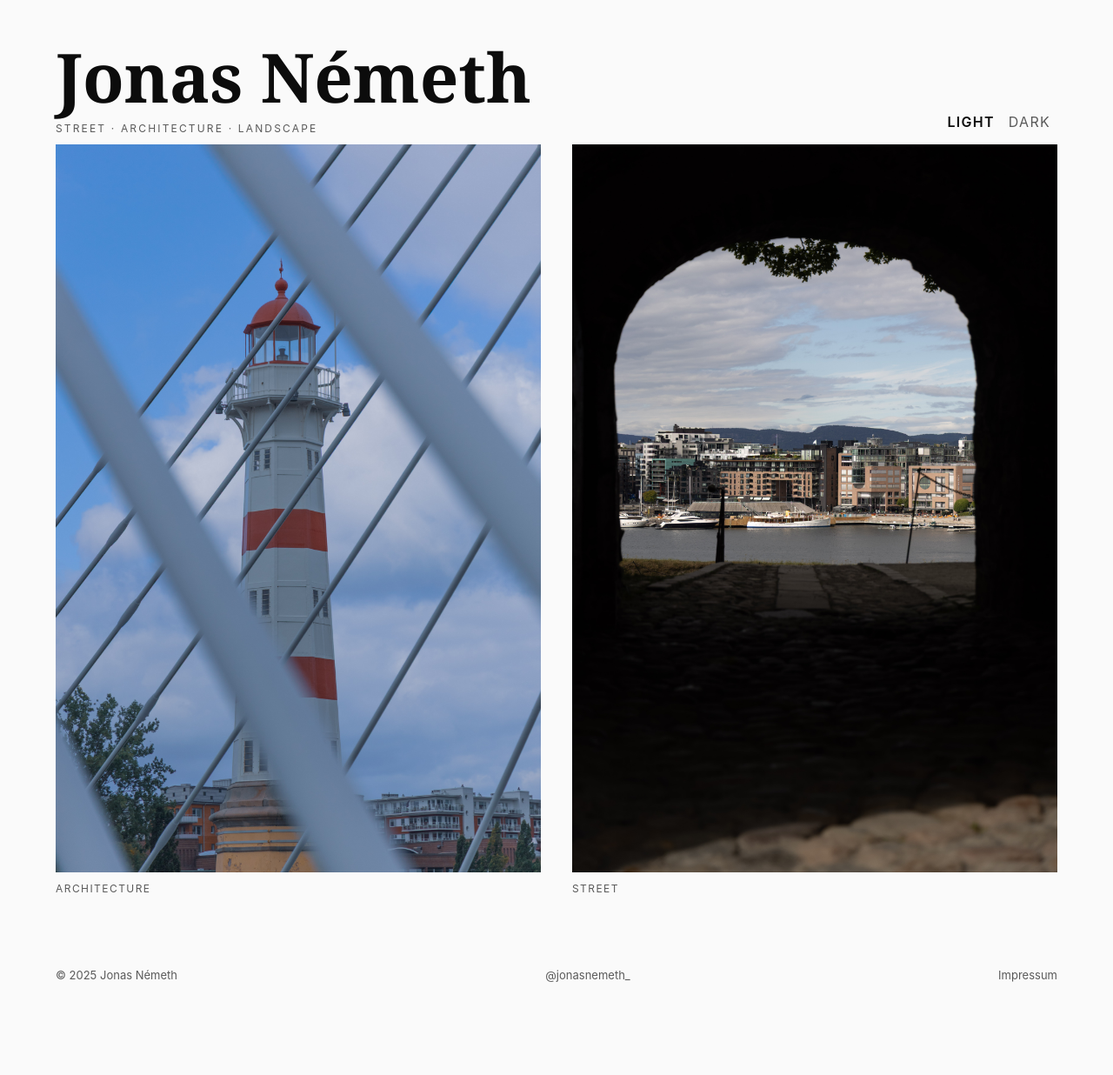
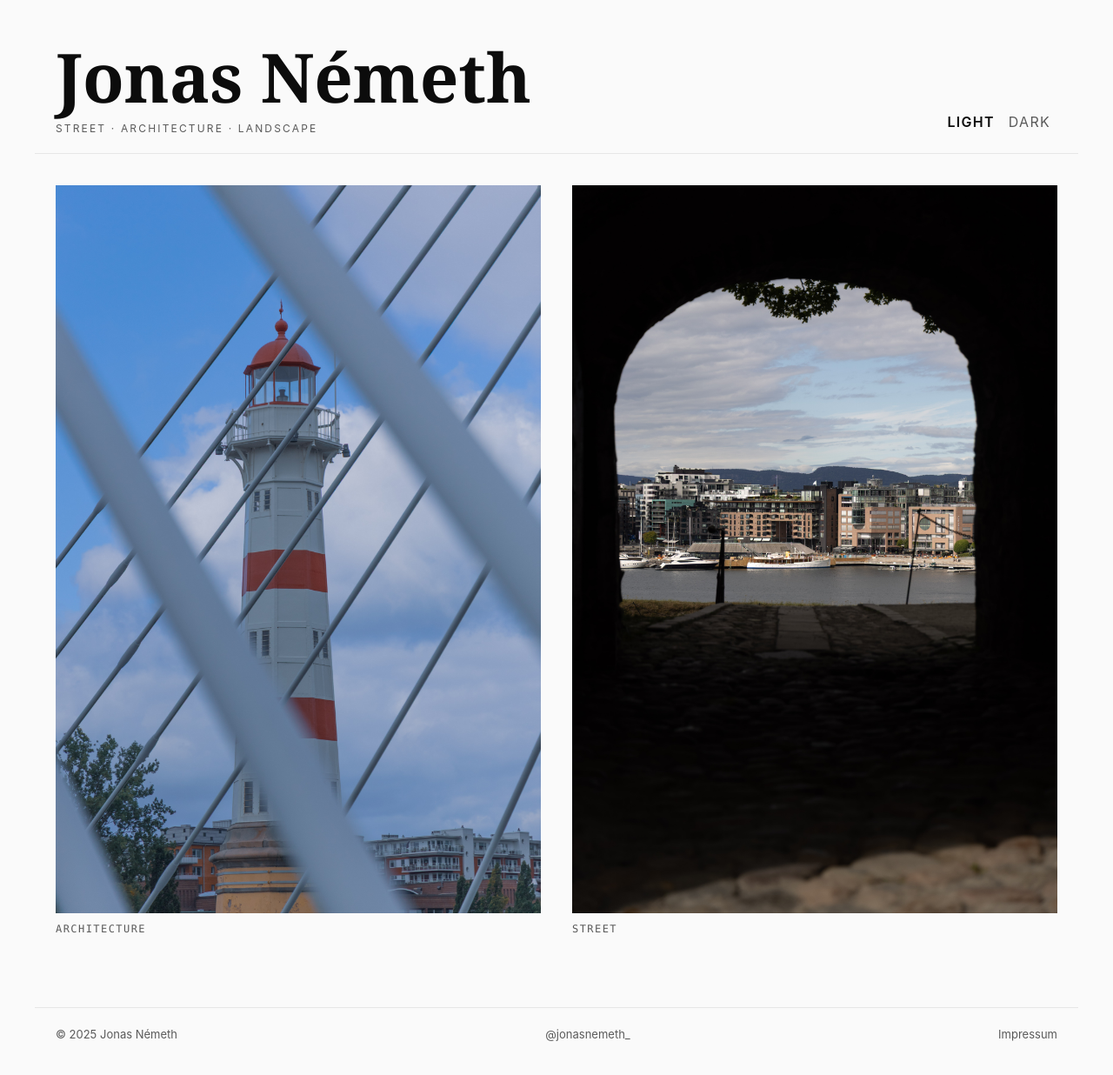
Before and after one commit to Nosperadu/photos, a React (Vite) app: page /series/1 in a window 1280 px wide. Shown: the top 1236 px of the page at 87% size. Before the commit the page ends 1192 px from the top, so only its background shows below. Built offline with nearby package versions, Linux system fonts and the light colour scheme.

Commit message:
Dynamische Galerie hinzugefügt
Dynamische Galerie hinzugefügt

```diff
--- a/src/pages/SeriesPage.jsx
+++ b/src/pages/SeriesPage.jsx
@@ -10,7 +10,26 @@ export default function SeriesPage() {
   const current = series.find((s) => s.id === id);
   const items = useMemo(() => current?.images ?? [], [current]);
 
-  // spanClasses[i] => "span-8" | "span-6" | ...
+  // =============================
+  // CONFIG: Offsets (Whitespace)
+  // =============================
+  // Global an/aus:
+  const OFFSETS_ENABLED = true;
+
+  // Definiere hier deine Versatz-Logik:
+  // - Beispiel A: jedes 3. Bild (Index 2, 5, 8, …) bekommt offset-2
+  // - Beispiel B: Dateiname enthält "-pano" => kein Offset (weil meist schon groß)
+  function offsetClassFor(i, img) {
+    if (!OFFSETS_ENABLED) return "";
+    const lower = (img?.src || "").toLowerCase();
+    if (lower.includes("-pano")) return "";        // Beispiel B: Panos ohne Offset
+    return (i % 3 === 2) ? "offset-2" : "";        // Beispiel A: jedes 3. Bild
+  }
+
+  // =============================
+  // Dynamische Spaltenbreiten
+  // =============================
+  // spanClasses[i] => "span-12" | "span-10" | "span-8" | "span-6" | "span-4"
   const [spanClasses, setSpanClasses] = useState(() =>
     Array(items.length).fill("span-6") // Startwert
   );
@@ -20,9 +39,8 @@ export default function SeriesPage() {
     const r = w / h; // aspect ratio
 
     // Heuristik für moderne Magazine:
-    // >2.2 = Panorama (Hero), >1.3 = Landscape groß,
-    // 0.85–1.3 = Normal (span-6),
-    // <0.85 = Portrait/Tall (span-4)
+    // >2.2 = Panorama (Hero), >1.6 = Landscape sehr groß,
+    // >1.3 = Landscape groß, 0.85–1.3 = Normal (span-6), <0.85 = Portrait/Tall
     const cls =
       r > 2.2 ? "span-12" :
       r > 1.6 ? "span-10" :
@@ -36,7 +54,9 @@ export default function SeriesPage() {
     });
   }
 
+  // =============================
   // Lightbox
+  // =============================
   const [open, setOpen] = useState(false);
   const [idx, setIdx] = useState(0);
 
@@ -57,8 +77,13 @@ export default function SeriesPage() {
         <h2 className="series-title">{current.title}</h2>
 
         <section className="grid">
-          {items.map((img, i) => (
-            <figure key={i} className={spanClasses[i]}>
+          {items.map((img, i) => {
+            const span = spanClasses[i];
+            const offset = offsetClassFor(i, img); // <<— Offsets hier einmischen
+            const classes = `${span} ${offset}`.trim();
+
+            return (
+              <figure key={i} className={classes}>
                 <img
                   src={img.src}
                   alt={img.title}
@@ -73,7 +98,8 @@ export default function SeriesPage() {
                 />
                 <figcaption>{img.title}</figcaption>
               </figure>
-          ))}
+            );
+          })}
         </section>
       </main>
       <Footer />
--- a/src/styles.css
+++ b/src/styles.css
@@ -86,7 +86,34 @@ footer{max-width:var(--maxw);margin:40px auto 60px;padding:0 24px;color:var(--mu
 .theme-toggle button:hover {
   color: var(--fg);
 }
+.mast {
+  border-bottom: 1px solid var(--hair);
+  padding-bottom: 18px;
+  margin-bottom: 36px;
+}
+footer {
+  border-top: 1px solid var(--hair);
+  padding-top: 20px;
+}
+/* Offsets für Magazin-Whitespace (nur Desktop) */
+.offset-1 { grid-column-start: 2; }
+.offset-2 { grid-column-start: 3; }
+.offset-3 { grid-column-start: 4; }
 
+/* Auf kleinen Screens Offsets neutralisieren */
+@media (max-width: 1100px){
+  .offset-1, .offset-2, .offset-3 { grid-column-start: auto; }
+}
+
+/* Monospace-Caption für editorial Look */
+figcaption {
+  margin-top: .6rem;
+  color: var(--muted);
+  font-size: 12px;
+  letter-spacing: .12em;
+  text-transform: uppercase;
+  font-family: "IBM Plex Mono", ui-monospace, SFMono-Regular, Menlo, Consolas, "Liberation Mono", monospace;
+}
 /* --- Responsive Spans --- */
 @media (max-width:1100px){
   .span-12,.span-10,.span-8,.span-6{grid-column:span 12}
```
Lines whose indentation alone changed are shown as unchanged.
